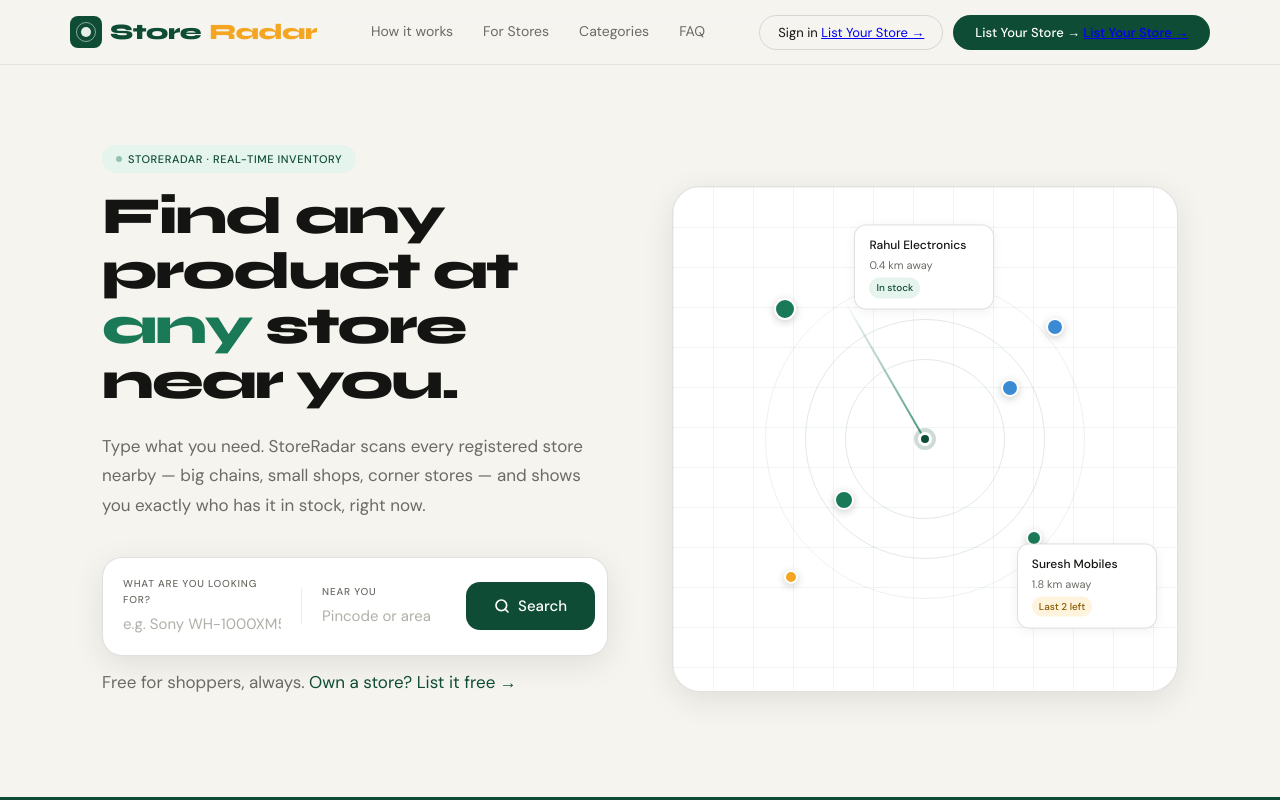
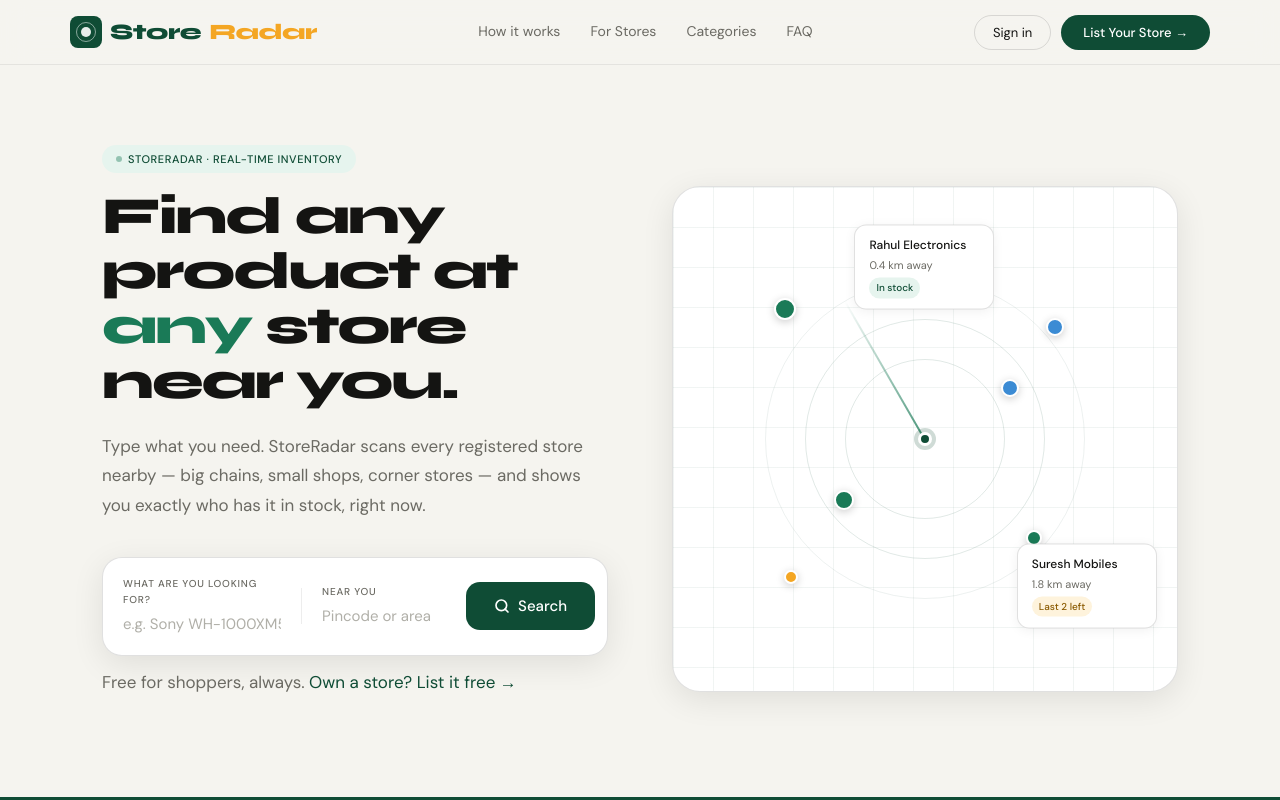
Before and after one commit to hiteshsh12/Storeradar, a website: page frontend/index.html in a window 1280 px wide. Shown: the top 800 px of the page. Drawn offline with Linux system fonts and the light colour scheme.

Commit message:
fix button text

```diff
--- a/frontend/index.html
+++ b/frontend/index.html
@@ -439,12 +439,8 @@
       <a href="#faq">FAQ</a>
     </div>
     <div class="nav-actions">
-      <button class="btn-ghost">Sign in
-        <a href="dashboard.html" class="nav-btn">List Your Store →</a>
-      </button>
-      <button class="btn-primary">List Your Store →
-        <a href="dashboard.html" class="nav-btn">List Your Store →</a>
-      </button>
+    <button class="btn-ghost" onclick="window.location.href='dashboard.html'">Sign in</button>
+   <button class="btn-primary" onclick="window.location.href='dashboard.html'">List Your Store →</button>
     </div>
   </div>
 </nav>
```
